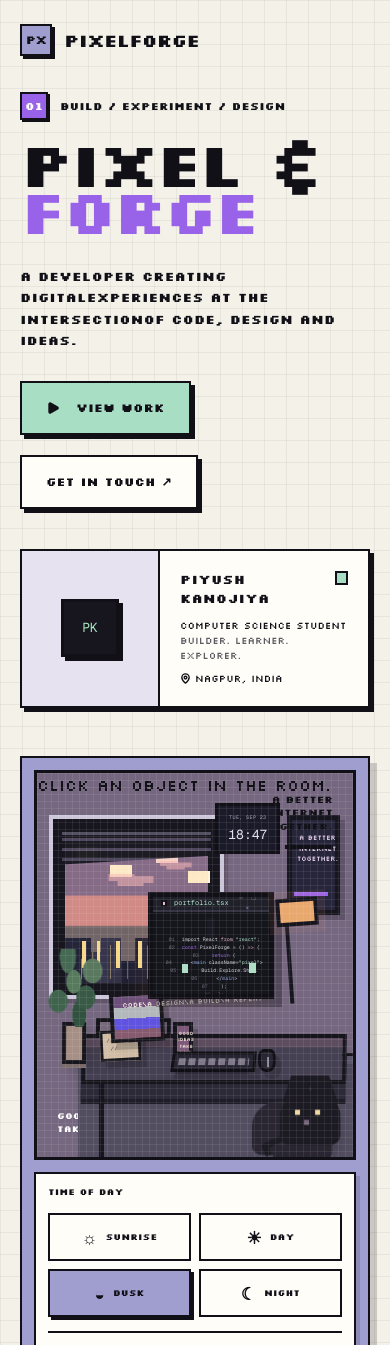
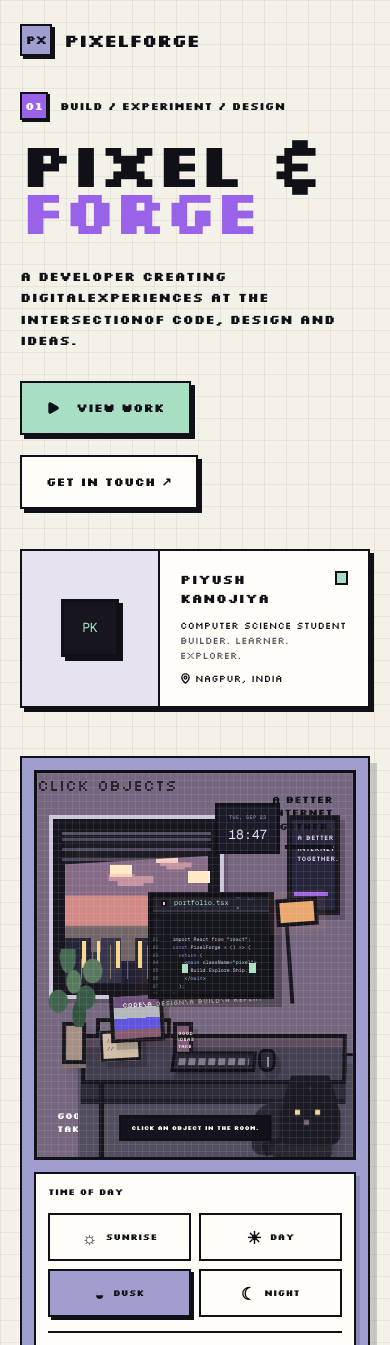
Before and after one commit to inputtext/pixelforge-portfolio, a Next.js app: page / in a window 390 px wide. Shown: the top 1345 px of the page. Built offline with nearby package versions, Linux system fonts and the light colour scheme.

Commit message:
feat: style interactive pixel room objects and states

```diff
--- a/app/globals.css
+++ b/app/globals.css
@@ -1243,3 +1243,106 @@ button, a { -webkit-tap-highlight-color: transparent; }
     animation: none;
   }
 }
+
+
+/* Interactive room objects: native buttons, but visually identical to the pixel art. */
+.room-object {
+  appearance: none;
+  -webkit-appearance: none;
+  margin: 0;
+  padding: 0;
+  color: inherit;
+  font: inherit;
+  text-align: inherit;
+  cursor: pointer;
+}
+
+.room-object:focus {
+  outline: none;
+}
+
+.room-object:focus-visible {
+  outline: 2px solid var(--green);
+  outline-offset: 3px;
+  z-index: 60 !important;
+}
+
+@media (hover: hover) and (pointer: fine) {
+  .room-object:hover {
+    filter: brightness(1.055);
+  }
+
+  .room-object:active {
+    filter: brightness(.97);
+  }
+}
+
+.pixel-scene .scene-hint {
+  opacity: .78;
+  transform: translate(-50%, 0);
+  pointer-events: none;
+}
+
+.room-status {
+  position: absolute;
+  z-index: 45;
+  left: 50%;
+  bottom: 18px;
+  max-width: min(72%, 330px);
+  transform: translateX(-50%);
+  padding: 7px 10px;
+  border: 2px solid var(--foreground);
+  background: rgba(17,16,23,.92);
+  color: #fffdf8;
+  font-size: 7px;
+  font-weight: 700;
+  line-height: 1.35;
+  text-align: center;
+  text-transform: uppercase;
+  pointer-events: none;
+}
+
+.pixel-scene[data-lamp="off"] .lamp::before {
+  opacity: .25;
+  box-shadow: none;
+}
+
+.pixel-scene[data-lamp="off"] .lamp {
+  filter: saturate(.45) brightness(.72);
+  animation: none;
+}
+
+.pixel-scene[data-blinds="open"] .blind-slats {
+  transform: translateY(-65%);
+  animation: none;
+}
+
+.pixel-scene[data-blinds="open"] .window-glow {
+  opacity: .34;
+}
+
+.pixel-scene[data-cat="awake"] .cat {
+  animation: none;
+  scale: 1.02 1.035;
+  filter: brightness(1.04);
+}
+
+.pixel-scene[data-cat="awake"] .cat-face {
+  animation: none;
+  opacity: 1;
+}
+
+@media (max-width: 767px) {
+  .room-status {
+    left: 50%;
+    bottom: 16px;
+    max-width: 76%;
+    font-size: 6px;
+  }
+}
+
+@media (prefers-reduced-motion: reduce) {
+  .pixel-scene[data-cat="awake"] .cat {
+    scale: 1;
+  }
+}
```
